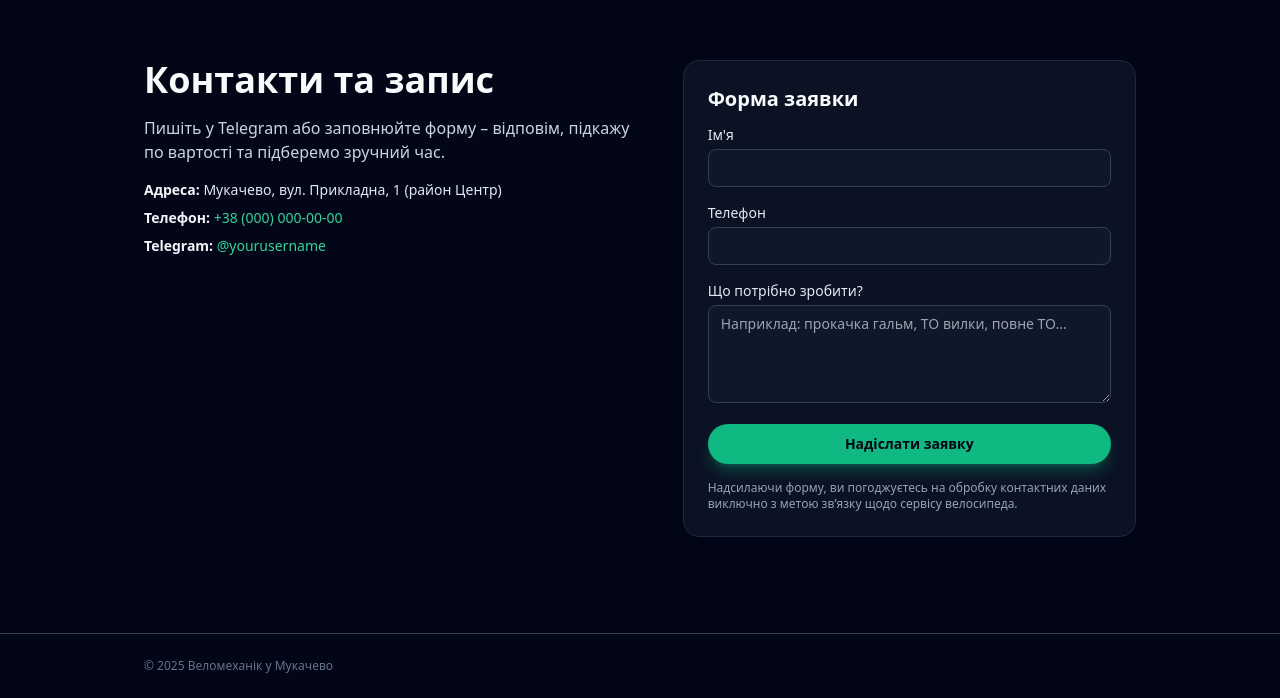
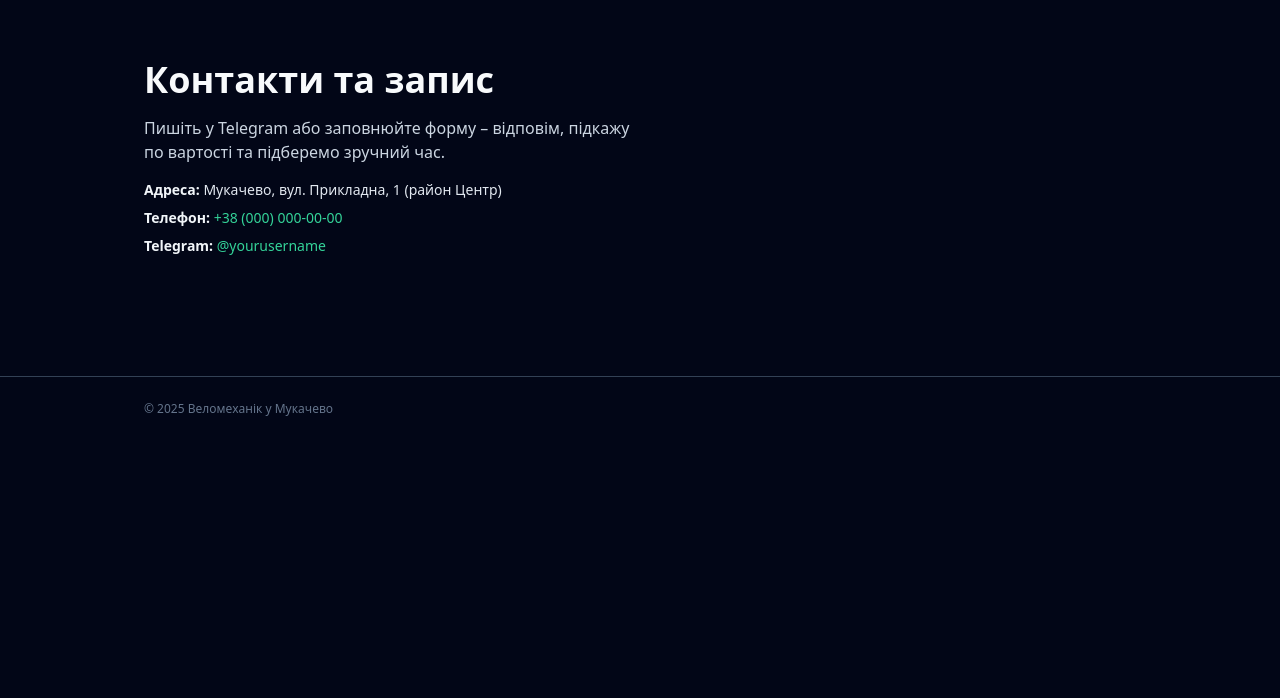
Before and after one commit to Jekson949/velo-mechanic-landing, a Next.js app: page / in a window 1280 px wide. Shown: the part 3591-4289 px from the top of the page. After the commit the page ends 4032 px from the top, so only its background shows below. Built offline with nearby package versions, Linux system fonts and the light colour scheme.

Commit message:
changed sing up to service

```diff
--- a/src/components/ContactSection.tsx
+++ b/src/components/ContactSection.tsx
@@ -35,58 +35,6 @@ export default function ContactSection() {
             </p>
           </div>
         </div>
-
-        <div className="card">
-          <h3 className="mb-3 text-xl font-semibold">Форма заявки</h3>
-          <form action="/api/contact" method="POST" className="space-y-4">
-            <label className="block text-sm">
-              <span className="mb-1 inline-block text-slate-200">
-                Ім&apos;я
-              </span>
-              <input
-                name="name"
-                required
-                className="w-full rounded-lg border border-slate-700 bg-slate-900 px-3 py-2 text-sm text-slate-100 outline-none focus:border-emerald-500"
-              />
-            </label>
-
-            <label className="block text-sm">
-              <span className="mb-1 inline-block text-slate-200">Телефон</span>
-              <input
-                name="phone"
-                required
-                className="w-full rounded-lg border border-slate-700 bg-slate-900 px-3 py-2 text-sm text-slate-100 outline-none focus:border-emerald-500"
-              />
-            </label>
-
-            <label className="block text-sm">
-              <span className="mb-1 inline-block text-slate-200">
-                Що потрібно зробити?
-              </span>
-              <textarea
-                name="message"
-                rows={4}
-                className="w-full rounded-lg border border-slate-700 bg-slate-900 px-3 py-2 text-sm text-slate-100 outline-none focus:border-emerald-500"
-                placeholder="Наприклад: прокачка гальм, ТО вилки, повне ТО..."
-              />
-            </label>
-
-            <a
-              href="https://t.me/gaikxs"
-              target="_blank"
-              rel="noopener noreferrer"
-              type="submit"
-              className="inline-flex w-full items-center justify-center rounded-full bg-emerald-500 px-6 py-2.5 text-sm font-semibold text-slate-950 shadow-lg shadow-emerald-500/30 transition hover:bg-emerald-400"
-            >
-              Надіслати заявку
-            </a>
-
-            <p className="text-xs text-slate-400">
-              Надсилаючи форму, ви погоджуєтесь на обробку контактних даних
-              виключно з метою зв’язку щодо сервісу велосипеда.
-            </p>
-          </form>
-        </div>
       </div>
     </section>
   );
--- a/src/components/Hero.tsx
+++ b/src/components/Hero.tsx
@@ -20,7 +20,9 @@ export default function Hero() {
 
           <div className="flex flex-col gap-3 sm:flex-row sm:items-center">
             <Link
-              href="#contact"
+              href="https://t.me/gaikxs"
+              target="_blank"
+              rel="noopener noreferrer"
               className="inline-flex items-center justify-center rounded-full bg-emerald-500 px-6 py-3 text-sm font-semibold text-slate-950 shadow-lg shadow-emerald-500/30 transition hover:bg-emerald-400"
             >
               Записатися на сервіс
```
